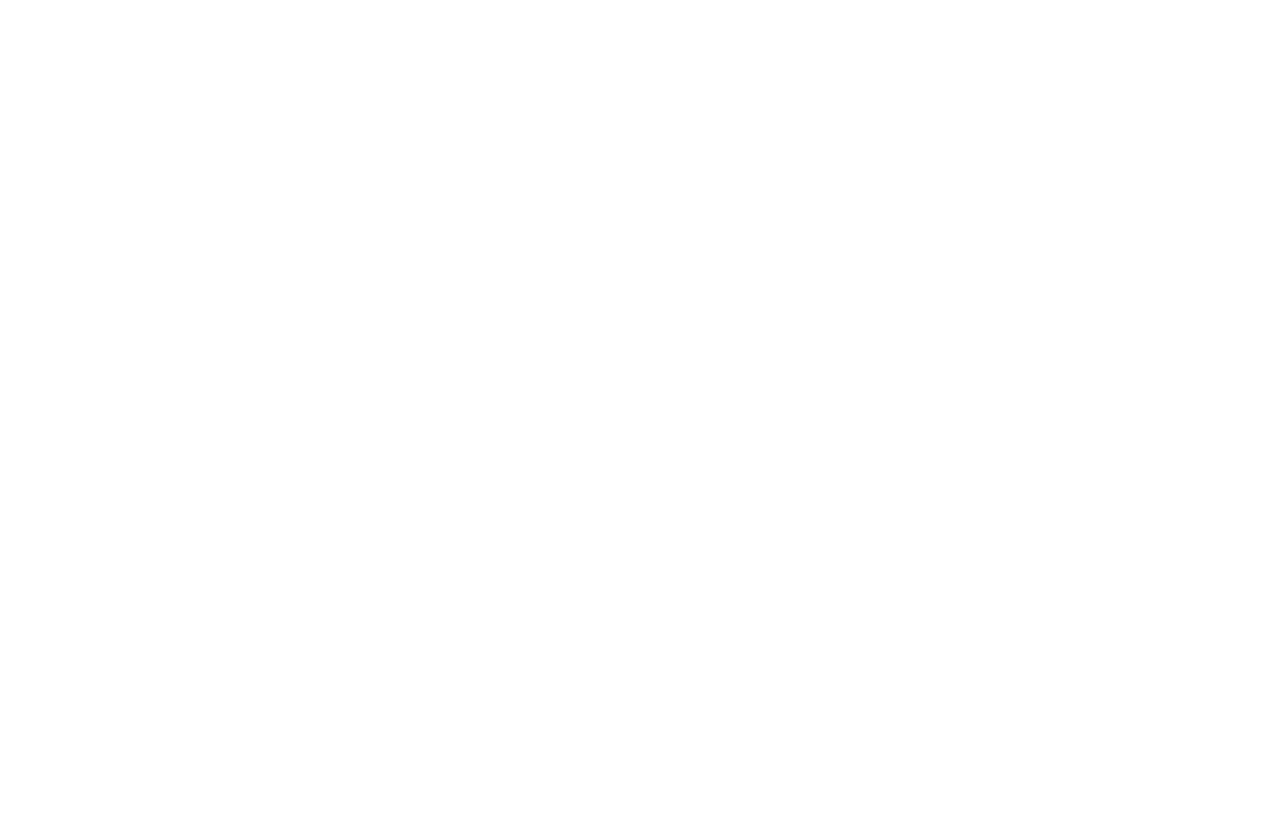
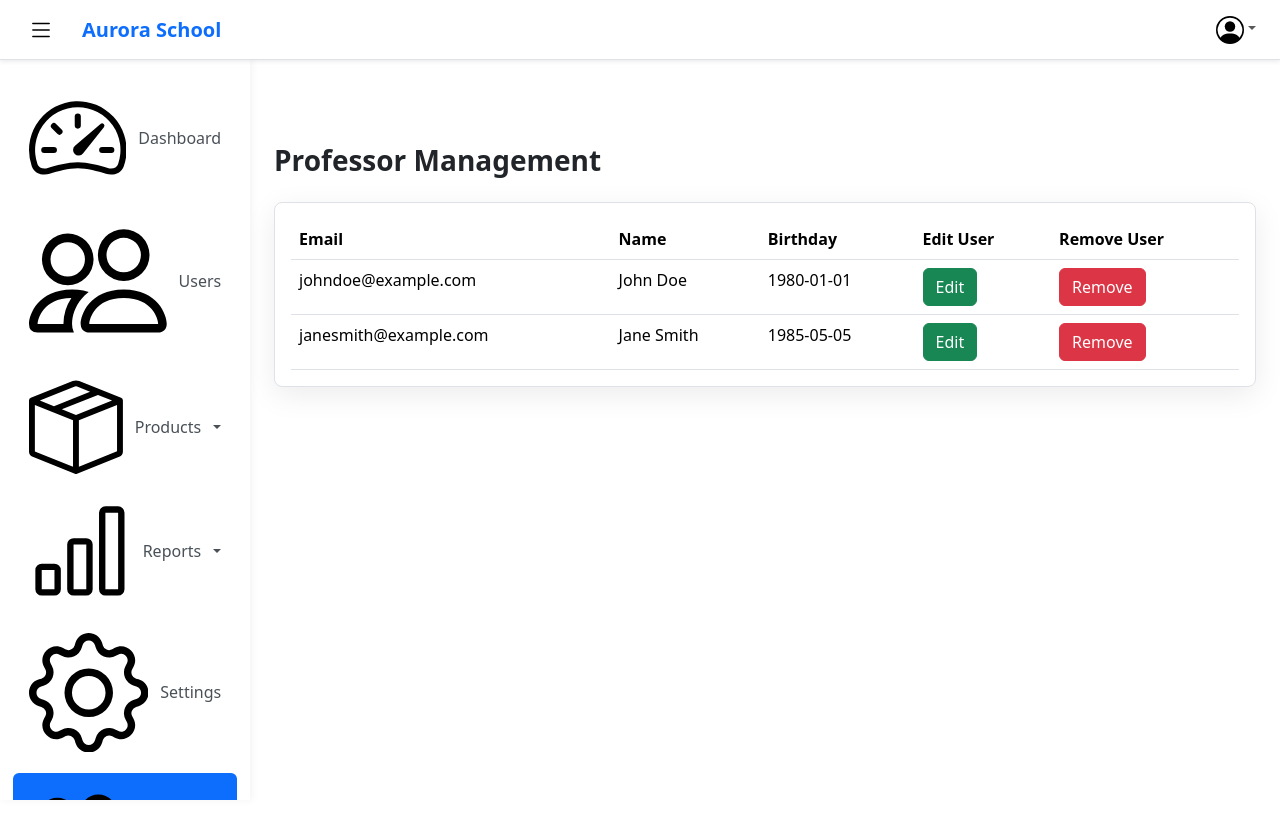
Before and after one commit to dritonjasiqi/schoolmanagementsystem, a React app in the folder frontend/: page /dashboard/userpages/professors in a window 1280 px wide. Before the commit this address had no page. Shown: the top 838 px of the page. Before the commit the page ends 800 px from the top, so only its background shows below. Built offline with nearby package versions, Linux system fonts and the light colour scheme; the HTML template or start-up script is replaced by a standard one.

Commit message:
Collected All The Pages that have to do with users inside a Folder and fixed Navigations

```diff
--- a/frontend/src/App.jsx
+++ b/frontend/src/App.jsx
@@ -1,16 +1,16 @@
 import { BrowserRouter, Routes, Route } from 'react-router-dom';
 import Layout from './components/Layout';
 import Dashboard from './pages/Dashboard';
-import Users from './pages/Users';
+import Users from './pages/userpages/Users';
 import Settings from './pages/Settings';
 import Home from './pages/Home';
 import LoginAndSignup from './pages/LoginAndSignup';
 import Pricing from './pages/Pricing';
 import AboutUs from './pages/AboutUs';
-import AddProfessor from './pages/AddProfessor';
-import Professors from './pages/Professors';
-import EditProfessor from './pages/EditProfessor';
-import RemoveProfessor from './pages/RemoveProfessor';
+import AddProfessor from './pages/userpages/AddProfessor';
+import Professors from './pages/userpages/Professors';
+import EditProfessor from './pages/userpages/EditProfessor';
+import RemoveProfessor from './pages/userpages/RemoveProfessor';
 
 export default function App() {
   return (
@@ -19,17 +19,17 @@
         <Route path="/" element={<Home />} />
         <Route path="/dashboard" element={<Layout />}>
           <Route index element={<Dashboard />} />
-          <Route path="/dashboard/users" element={<Users />} />
+          <Route path="/dashboard/userpages/users" element={<Users />} />
           <Route path="/dashboard/settings" element={<Settings />} />
           {/* Placeholder routes for dropdown sub-items */}
           <Route path="/dashboard/products/*" element={<div className="p-4">Products Module</div>} />
           <Route path="/dashboard/reports/*" element={<div className="p-4">Reports Module</div>} />
-          <Route path="/dashboard/addProfessor" element={<AddProfessor />} />
-          <Route path="/dashboard/professors" element={<Professors />} />
+          <Route path="/dashboard/userpages/addProfessor" element={<AddProfessor />} />
+          <Route path="/dashboard/userpages/professors" element={<Professors />} />
 
         </Route>
-        <Route path="/editProfessor/:id" element={<EditProfessor />} />
-        <Route path="/removeProfessor/:id" element={<RemoveProfessor />} />
+        <Route path="/userpages/editProfessor/:id" element={<EditProfessor />} />
+        <Route path="/userpages/removeProfessor/:id" element={<RemoveProfessor />} />
         <Route path="/login" element={<LoginAndSignup />} />
         <Route path="/pricing" element={<Pricing />} />
         <Route path="/aboutus" element={<AboutUs />} />
--- a/frontend/src/components/Sidebar.jsx
+++ b/frontend/src/components/Sidebar.jsx
@@ -18,7 +18,7 @@
         <NavLink to="/dashboard" className="nav-link" end onClick={closeMobile}>
           <Speedometer2 /> Dashboard
         </NavLink>
-        <NavLink to="/dashboard/users" className="nav-link" onClick={closeMobile}>
+        <NavLink to="/dashboard/userpages/users" className="nav-link" onClick={closeMobile}>
           <People /> Users
         </NavLink>
 
@@ -63,7 +63,7 @@
           <Gear /> Settings
         </NavLink>
 
-      <NavLink to="/dashboard/professors" className="nav-link mt-2" onClick={closeMobile}>
+      <NavLink to="/dashboard/userpages/professors" className="nav-link mt-2" onClick={closeMobile}>
           <People /> Professors
         </NavLink>
       </div>
--- a/frontend/src/pages/Professors.jsx
+++ b/frontend/src/pages/userpages/Professors.jsx
@@ -11,8 +11,8 @@
                             <tr><th>Email</th><th>Name</th><th>Birthday</th><th>Edit User</th><th>Remove User</th></tr>
                         </thead>
                         <tbody>
-                            <tr><td>johndoe@example.com</td><td>John Doe</td><td>1980-01-01</td><td><a className='btn btn-success' href="/editProfessor/1">Edit</a></td><td><a className='btn btn-danger' href="/removeProfessor/1">Remove</a></td></tr>
-                            <tr><td>janesmith@example.com</td><td>Jane Smith</td><td>1985-05-05</td><td><a className='btn btn-success' href="/editProfessor/2">Edit</a></td><td><a className='btn btn-danger' href="/removeProfessor/2">Remove</a></td></tr>
+                            <tr><td>johndoe@example.com</td><td>John Doe</td><td>1980-01-01</td><td><a className='btn btn-success' href="/userpages/editProfessor/1">Edit</a></td><td><a className='btn btn-danger' href="/userpages/removeProfessor/1">Remove</a></td></tr>
+                            <tr><td>janesmith@example.com</td><td>Jane Smith</td><td>1985-05-05</td><td><a className='btn btn-success' href="/userpages/editProfessor/2">Edit</a></td><td><a className='btn btn-danger' href="/userpages/removeProfessor/2">Remove</a></td></tr>
                         </tbody>
                     </Table>
                 </Card.Body>
```
Also changed, not shown: frontend/src/pages/userpages/AddProfessor.jsx (renamed from frontend/src/pages/AddProfessor.jsx), frontend/src/pages/userpages/EditProfessor.jsx (renamed from frontend/src/pages/EditProfessor.jsx), frontend/src/pages/userpages/RemoveProfessor.jsx (renamed from frontend/src/pages/RemoveProfessor.jsx), frontend/src/pages/userpages/User.jsx (added), frontend/src/pages/userpages/Users.jsx (renamed from frontend/src/pages/Users.jsx).
